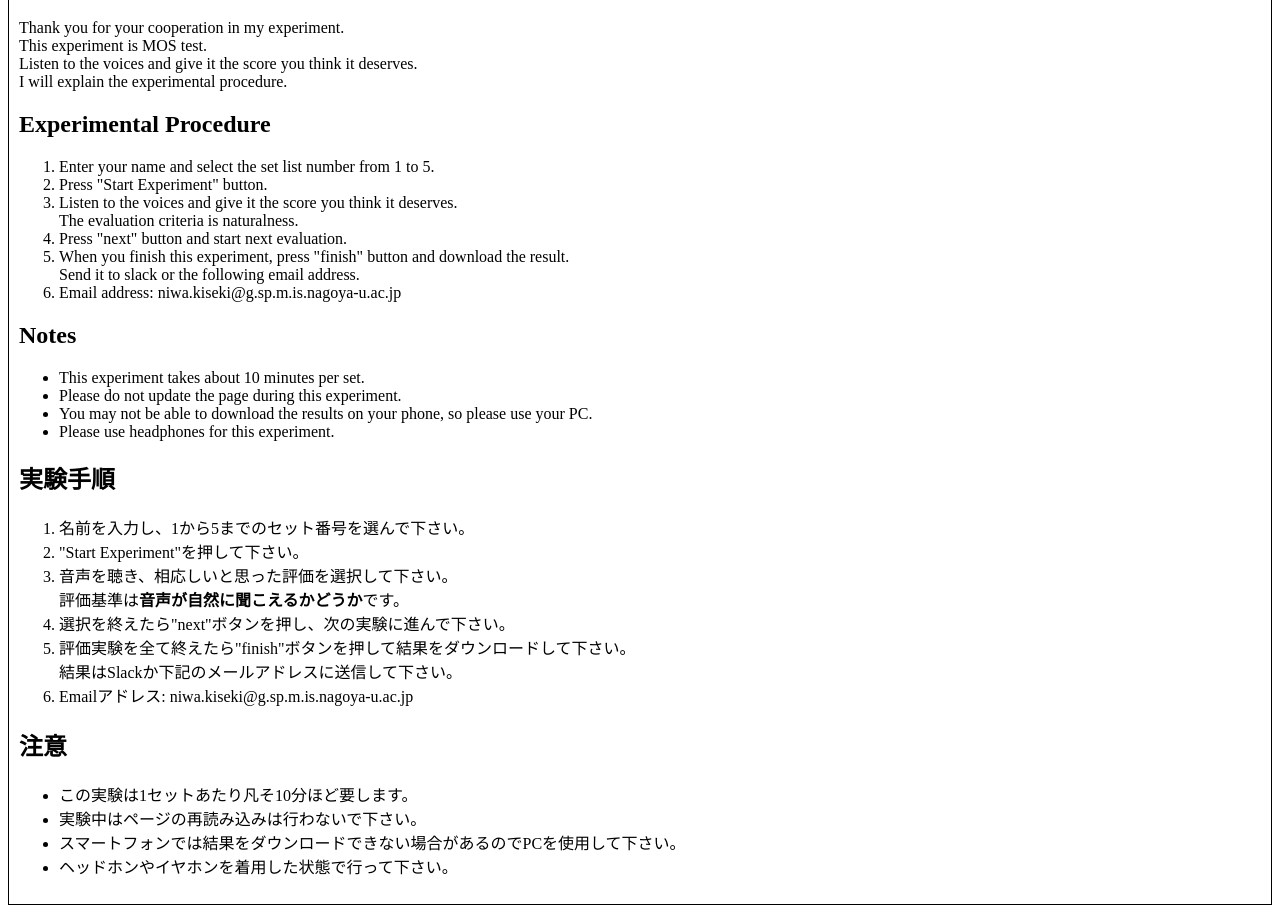
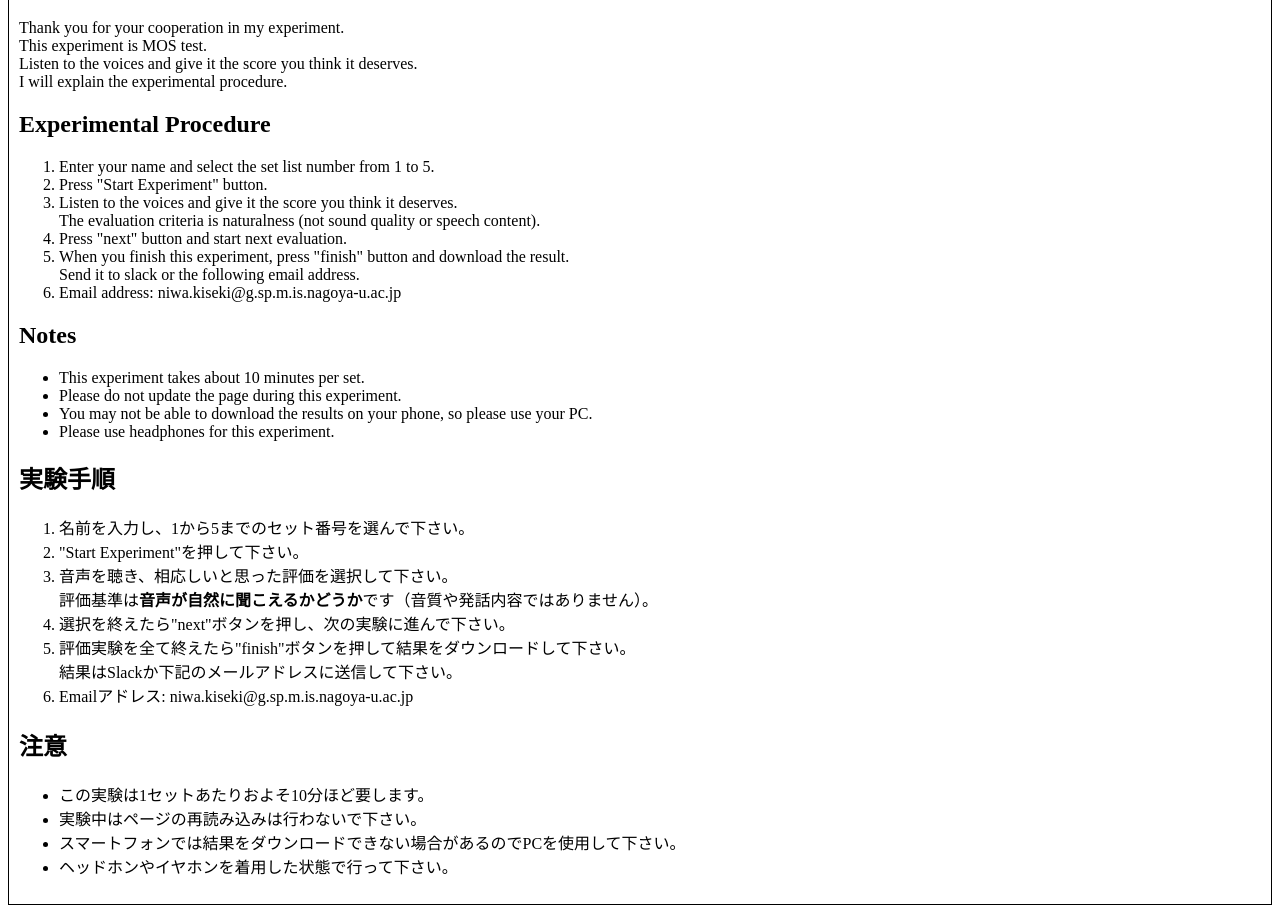
Before and after one commit to mrcl0224/MOSTest-RTVCeval, a plain HTML site: page index.html in a window 1280 px wide. Shown: the part 80-986 px from the top of the page. Drawn offline with Linux system fonts and the light colour scheme.

Commit message:
fix index.html

```diff
--- a/index.html
+++ b/index.html
@@ -24,7 +24,7 @@
             <li>Enter your name and select the set list number from 1 to 5.</li>
             <li>Press "Start Experiment" button.</li>
             <li>Listen to the voices and give it the score you think it deserves.<br>
-                The evaluation criteria is naturalness.</li>
+                The evaluation criteria is naturalness (not sound quality or speech content).</li>
             <li>Press "next" button and start next evaluation.</li>
             <li>When you finish this experiment, press "finish" button and download the result.<br>
                 Send it to slack or the following email address.</li>
@@ -45,7 +45,7 @@
             <li>名前を入力し、1から5までのセット番号を選んで下さい。</li>
             <li>"Start Experiment"を押して下さい。</li>
             <li>音声を聴き、相応しいと思った評価を選択して下さい。<br>
-                評価基準は<b>音声が自然に聞こえるかどうか</b>です。</li>
+                評価基準は<b>音声が自然に聞こえるかどうか</b>です（音質や発話内容ではありません）。</li>
             <li>選択を終えたら"next"ボタンを押し、次の実験に進んで下さい。</li>
             <li>評価実験を全て終えたら"finish"ボタンを押して結果をダウンロードして下さい。<br>
                 結果はSlackか下記のメールアドレスに送信して下さい。</li>
@@ -55,7 +55,7 @@
 
         <h2>注意</h2>
         <ul>
-            <li>この実験は1セットあたり凡そ10分ほど要します。</li>
+            <li>この実験は1セットあたりおよそ10分ほど要します。</li>
             <li>実験中はページの再読み込みは行わないで下さい。</li>
             <li>スマートフォンでは結果をダウンロードできない場合があるのでPCを使用して下さい。</li>
             <li>ヘッドホンやイヤホンを着用した状態で行って下さい。</li>
```
